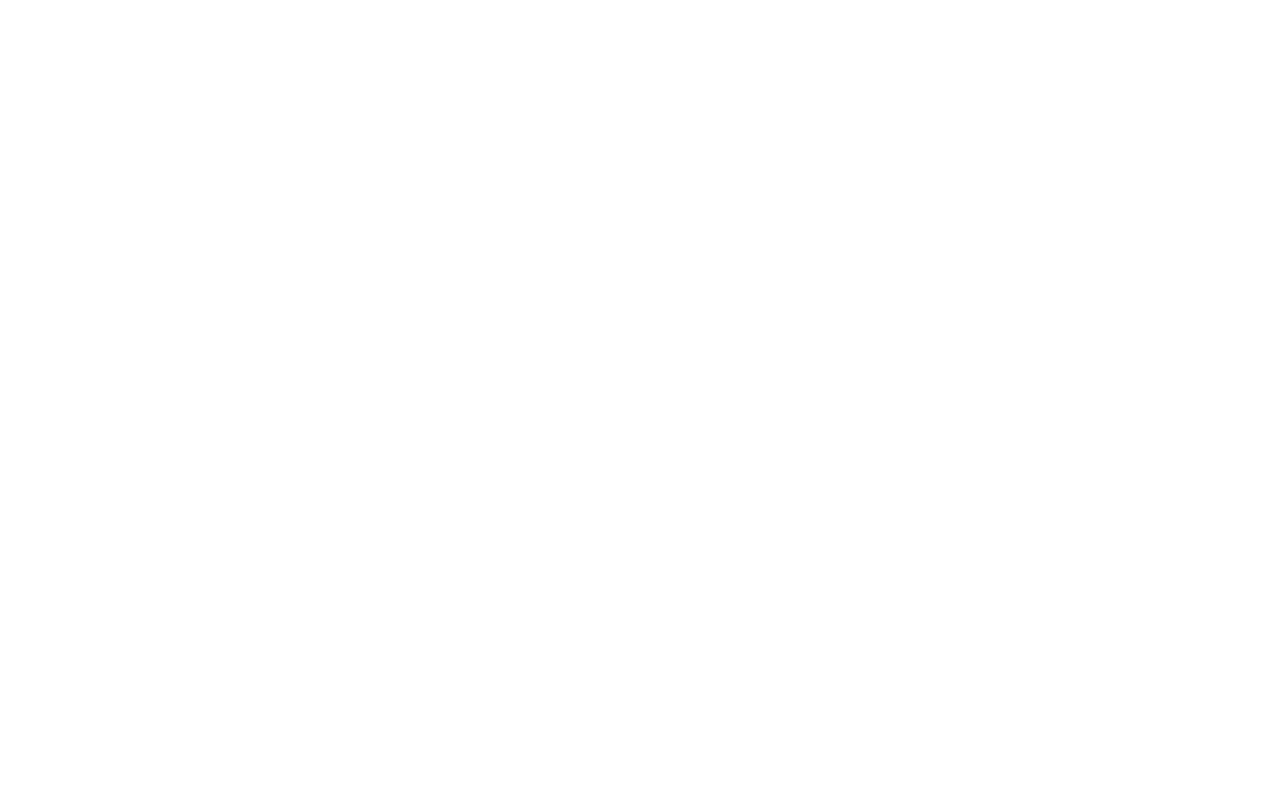
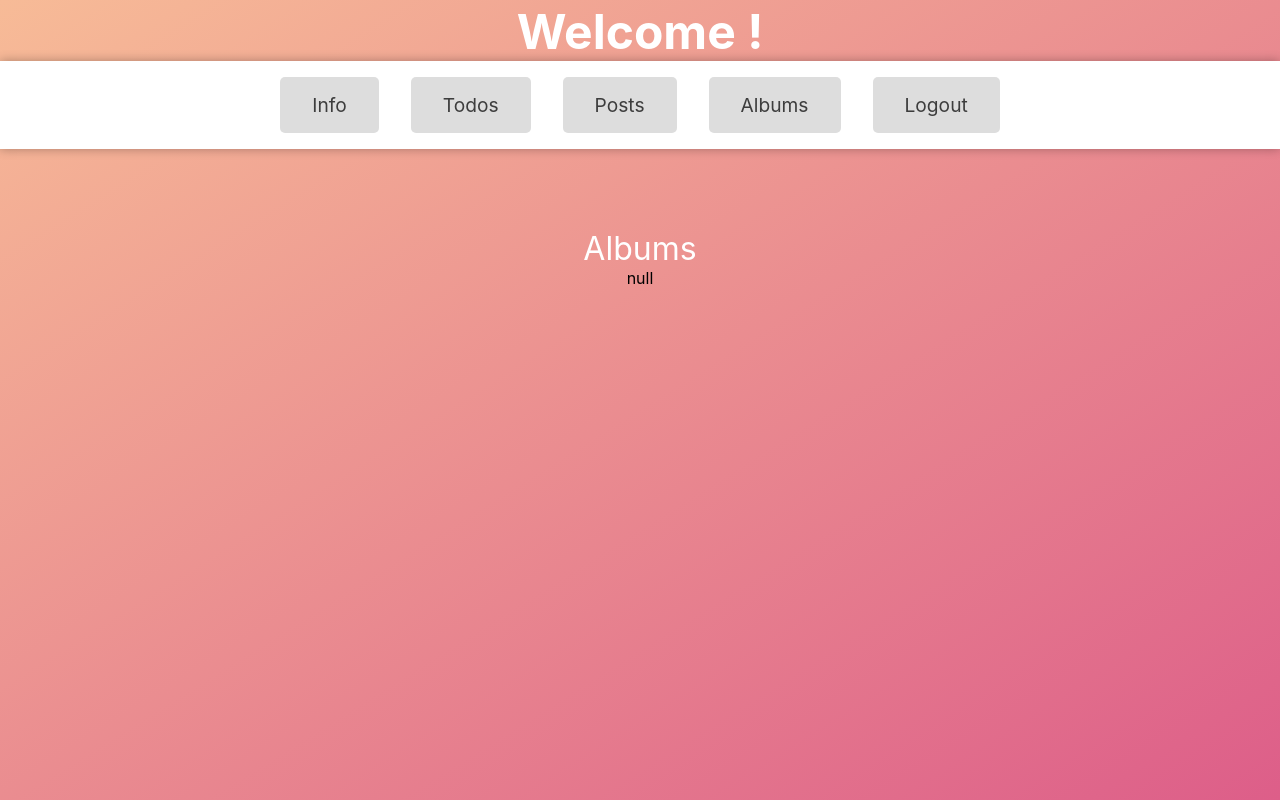
Before and after one commit to talyaalon/Project_5_Full_stack, a React (Create React App) app: page /Albums in a window 1280 px wide. Before the commit this address had no page. Built offline with nearby package versions, Linux system fonts and the light colour scheme.

Commit message:
יום ראשון - 20:24

```diff
--- a/src/App.js
+++ b/src/App.js
@@ -3,13 +3,26 @@
 import { BrowserRouter, Routes, Route } from "react-router-dom";
 import Login from "./pages/Login";
 import Home from "./pages/Home";
+import Info from "./pages/Info";
+import Albums from "./pages/Albums";
+import Posts from "./pages/Posts";
+import Logout from "./pages/Logout";
+import Todos from "./pages/Todos";
+
 
 function App() {
   return (
     <BrowserRouter>
     <Routes>
       <Route path="/login" element={<Login />}/>
-      <Route path="/" element={<Home />} />
+      <Route path="/" element={<Home />} >
+         <Route path="/Info" element={<Info />}/>
+         <Route path="/Todos" element={<Todos />}/>
+         <Route path="/Posts" element={<Posts />}/>
+         <Route path="/Albums" element={<Albums />}/>
+         <Route path="/Logout" element={<Logout />}/>
+      </Route>
+
     </Routes>
   </BrowserRouter>
   );
--- a/src/css/Home.css
+++ b/src/css/Home.css
@@ -54,6 +54,8 @@
 .content {
   margin-top: 5rem;
   text-align: center;
+  color: #fff;
+  font-size: 2rem;
 }
 
 p {
--- /dev/null
+++ b/src/pages/Albums.js
@@ -0,0 +1,9 @@
+function Albums(){
+    return(
+        <div className="content">
+            Albums
+        </div>
+    )
+}
+
+export default Albums;
--- a/src/pages/Home.js
+++ b/src/pages/Home.js
@@ -1,11 +1,17 @@
-import React from "react";
-import { Link } from "react-router-dom";
+import React, { useState, useEffect } from "react";
+import { Link, Outlet } from "react-router-dom";
 import "../css/Home.css";
 
+
+
 const Home = () => {
+    const [user, setUser] = useState("");
+    useEffect(() => {
+        setUser(JSON.parse(localStorage.getItem("user")))
+      },[]);
   return (
     <div className="home-container">
-      <h1 className="title">Welcome to your dashboard!</h1>
+      <h1 className="title">Welcome {user?.name} !</h1>
       <nav className="navbar">
         <ul className="navbarList">
           <li className="navbarItem">
@@ -35,103 +41,12 @@
           </li>
         </ul>
       </nav>
-      <div className="content">
-        <p>You can navigate to different sections using the links above.</p>
-      </div>
+        <Outlet user={user}/>
+        <div>
+        {JSON.stringify(user)}
+        </div>
     </div>
   );
 };
 
 export default Home;
-
-// import React from 'react';
-// import { Link } from 'react-router-dom';
-// import styles from '../css/Home.css';
-
-// const Home = () => {
-//   return (
-//     <div className={styles.container}>
-//       <h1 className={styles.title}>Welcome to your dashboard!</h1>
-//       <nav className={styles.navbar}>
-//         <ul className={styles.navbarList}>
-//           <li className={styles.navbarItem}>
-//             <Link to="/info" className={styles.navbarLink}>
-//               Info
-//             </Link>
-//           </li>
-//           <li className={styles.navbarItem}>
-//             <Link to="/todos" className={styles.navbarLink}>
-//               Todos
-//             </Link>
-//           </li>
-//           <li className={styles.navbarItem}>
-//             <Link to="/posts" className={styles.navbarLink}>
-//               Posts
-//             </Link>
-//           </li>
-//           <li className={styles.navbarItem}>
-//             <Link to="/albums" className={styles.navbarLink}>
-//               Albums
-//             </Link>
-//           </li>
-//           <li className={styles.navbarItem}>
-//             <Link to="/logout" className={styles.navbarLink}>
-//               Logout
-//             </Link>
-//           </li>
-//         </ul>
-//       </nav>
-//       <div className={styles.content}>
-//         <p>You can navigate to different sections using the links above.</p>
-//       </div>
-//     </div>
-//   );
-// };
-
-// export default Home;
-
-// import React from 'react';
-// import { Link } from 'react-router-dom';
-// import styles from '../css/Home.css';
-
-// function Home(){
-//   return (
-//     <div className={styles.container}>
-//       <nav className={styles.navbar}>
-//         <ul className={styles.navbarList}>
-//           <li className={styles.navbarItem}>
-//             <Link to="/info" className={styles.navbarLink}>
-//               Info
-//             </Link>
-//           </li>
-//           <li className={styles.navbarItem}>
-//             <Link to="/todos" className={styles.navbarLink}>
-//               Todos
-//             </Link>
-//           </li>
-//           <li className={styles.navbarItem}>
-//             <Link to="/posts" className={styles.navbarLink}>
-//               Posts
-//             </Link>
-//           </li>
-//           <li className={styles.navbarItem}>
-//             <Link to="/albums" className={styles.navbarLink}>
-//               Albums
-//             </Link>
-//           </li>
-//           <li className={styles.navbarItem}>
-//             <Link to="/logout" className={styles.navbarLink}>
-//               Logout
-//             </Link>
-//           </li>
-//         </ul>
-//       </nav>
-//       <div className={styles.content}>
-//         <h1>Welcome to your dashboard!</h1>
-//         <p>You can navigate to different sections using the links above.</p>
-//       </div>
-//     </div>
-//   );
-// };
-
-// export default Home;
--- /dev/null
+++ b/src/pages/Info.js
@@ -0,0 +1,49 @@
+import React from "react";
+import {AuthContext} from "./Login"
+
+function Info() {
+    const user = React.useContext(AuthContext);
+    user=user.current;
+    console.log(user);
+  return (
+
+    <div style={{
+        backgroundColor: '#f1f1f1',
+        padding: '20px',
+        borderRadius: '10px',
+        boxShadow: '0px 0px 10px rgba(0, 0, 0, 0.2)'
+    }}>
+      <h1 style={{
+          textAlign: 'center',
+          marginBottom: '20px'
+      }}>User Information</h1>
+      <div style={{
+          display: 'flex',
+          flexDirection: 'column',
+          alignItems: 'center'
+      }}>
+        <p><strong>ID:</strong> {user.id}</p>
+        <p><strong>Name:</strong> {user.name}</p>
+        <p><strong>Username:</strong> {user.username}</p>
+        <p><strong>Email:</strong> {user.email}</p>
+        <p><strong>Address:</strong> {user.address.street}, {user.address.suite}, {user.address.city}, {user.address.zipcode}</p>
+        <p><strong>Phone:</strong> {user.phone}</p>
+        <p><strong>Website:</strong> {user.website}</p>
+        <p><strong>Company:</strong> {user.company.name}, {user.company.catchPhrase}, {user.company.bs}</p>
+      </div>
+    </div>
+  );
+}
+
+// export default User;
+
+
+// function Info(){
+//     return(
+//         <div  className="content">
+//             Info
+//         </div>
+//     )
+// }
+
+export default Info;
--- a/src/pages/Login.js
+++ b/src/pages/Login.js
@@ -1,11 +1,15 @@
 import React, { useState } from "react";
 import { Navigate, useNavigate } from "react-router-dom";
 import "../css/Login.css";
+
+export const AuthContext = React.createContext(null);
 
 function Login() {
   const [userName, setUserName] = useState("");
   const [password, setPassword] = useState("");
   const [error, setError] = useState("");
+
+  const [user, setUser] = useState("");
 
   const navigate = useNavigate();
   const handleSubmit = (event) => {
@@ -17,6 +21,7 @@
             user.username === userName &&
             user.address.geo.lat.slice(-4) === password
         );
+        setUser(result)
         console.log(json[0].address.geo.lat.slice(-4));
         if (result) {
           window.localStorage.setItem("user", JSON.stringify(result));
@@ -30,6 +35,7 @@
   };
 
   return (
+    <AuthContext.Provider value={user}>
     <div className="login-page">
       <div className="login-container">
         <h2>Login</h2>
@@ -63,6 +69,7 @@
         </form>
       </div>
     </div>
+    </AuthContext.Provider>
   );
 }
 
--- /dev/null
+++ b/src/pages/Logout.js
@@ -0,0 +1,9 @@
+function Logout(){
+    return(
+        <div  className="content">
+            Logout
+        </div>
+    )
+}
+
+export default Logout;
--- /dev/null
+++ b/src/pages/Posts.js
@@ -0,0 +1,9 @@
+function Posts(){
+    return(
+        <div  className="content">
+            Posts
+        </div>
+    )
+}
+
+export default Posts;
--- /dev/null
+++ b/src/pages/Todos.js
@@ -0,0 +1,9 @@
+function Todos(){
+    return(
+        <div  className="content">
+            Todos
+        </div>
+    )
+}
+
+export default Todos;
```
